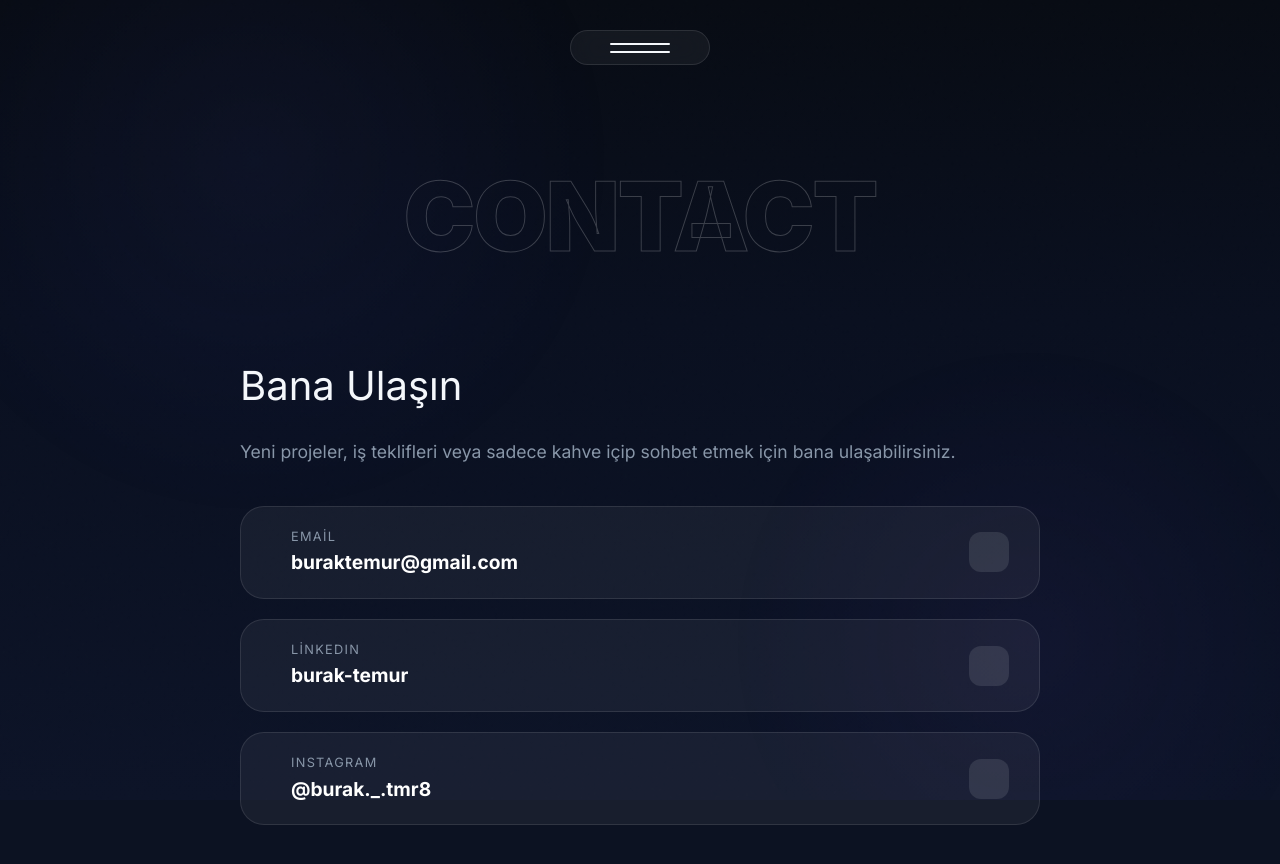
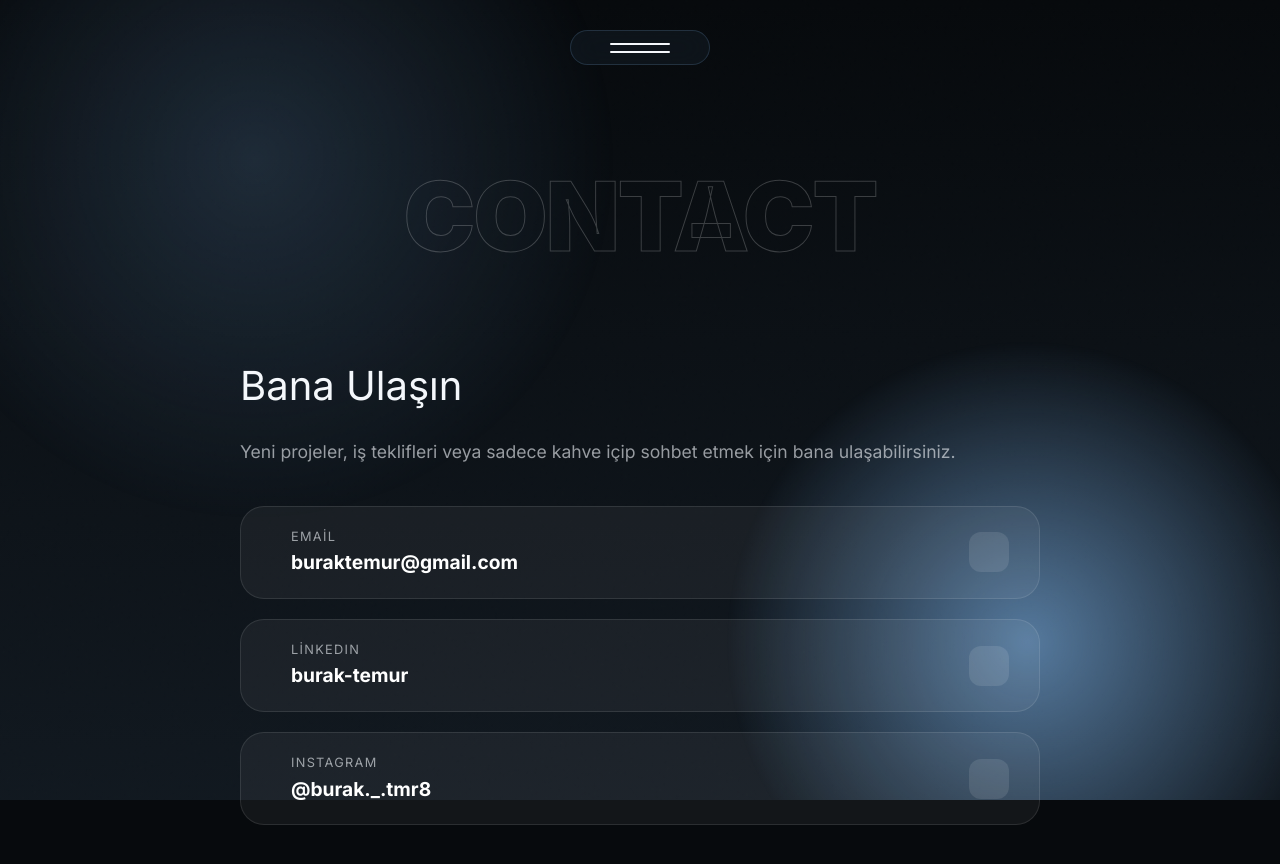
Before and after one commit to buraaks/vue-portfolio, a Vue app: page /#/contact in a window 1280 px wide. Shown: the top 864 px of the page. Built offline with nearby package versions, Linux system fonts and the light colour scheme; some icons are missing.

Commit message:
COLLOOORRRR

```diff
--- a/src/App.vue
+++ b/src/App.vue
@@ -1,11 +1,25 @@
 <script setup>
-import { ref } from 'vue'
+import { ref, onMounted } from 'vue'
 import { RouterView } from 'vue-router'
 import AuroraBg from './components/layout/AuroraBg.vue'
 import MainNavbar from './components/layout/MainNavbar.vue'
 import OverlayMenu from './components/navigation/OverlayMenu.vue'
 
 const menuOpen = ref(false)
+
+// Rastgele renk aralıkları (Şık duran tonlar)
+const colorSchemes = [
+  258, // Klasik Mor
+  210, // Modern Mavi
+  350, // Zarif Kırmızı/Gül
+  160, // Ferah Yeşil
+  30,  // Sıcak Turuncu/Altın
+]
+
+onMounted(() => {
+  const randomHue = colorSchemes[Math.floor(Math.random() * colorSchemes.length)]
+  document.documentElement.style.setProperty('--accent-hue', randomHue)
+})
 
 const toggleMenu = () => {
   menuOpen.value = !menuOpen.value
--- a/src/assets/main.css
+++ b/src/assets/main.css
@@ -1,12 +1,23 @@
 @import './base.css';
 
 :root {
-  --bg-color: #0c1222;
+  /* Rastgelelik için HSL formatına geçtik */
+  --accent-hue: 258; /* JavaScript tarafından rastgele atanacak varsayılan değer (mor) */
+  --accent-color: hsl(var(--accent-hue), 55%, 65%);
+
+  /* Arka plan: Ana rengin %94 siyahla karışımı */
+  --bg-color: color-mix(in srgb, var(--accent-color), black 94%);
   --text-color: #f4f7fb;
-  --accent-color: #6366f1;
-  --text-muted: #8896a8;
-  --glass-bg: rgba(255, 255, 255, 0.05);
-  --glass-border: rgba(255, 255, 255, 0.1);
+
+  /* Otomatik türetilen tonlar */
+  --accent-light: color-mix(in srgb, var(--accent-color), white 30%);
+  --accent-dark: color-mix(in srgb, var(--accent-color), black 30%);
+  --accent-soft: color-mix(in srgb, var(--accent-color), transparent 80%);
+  --accent-glow: color-mix(in srgb, var(--accent-color), transparent 30%);
+
+  --text-muted: color-mix(in srgb, var(--text-color), transparent 40%);
+  --glass-bg: color-mix(in srgb, var(--accent-color), transparent 94%);
+  --glass-border: color-mix(in srgb, var(--accent-color), transparent 80%);
   --transition: cubic-bezier(0.16, 1, 0.3, 1);
 }
 
--- a/src/components/layout/AuroraBg.vue
+++ b/src/components/layout/AuroraBg.vue
@@ -27,7 +27,7 @@ defineProps({
   position: fixed;
   inset: 0;
   z-index: -1;
-  background: #080c14;
+  background: var(--bg-color);
   overflow: hidden;
   pointer-events: none;
 }
@@ -36,7 +36,7 @@ defineProps({
 .base-gradient {
   position: absolute;
   inset: 0;
-  background: linear-gradient(to bottom, #080c14 0%, #0a1020 40%, #0d1428 100%);
+  background: linear-gradient(to bottom, var(--bg-color) 0%, color-mix(in srgb, var(--accent-color), black 90%) 40%, color-mix(in srgb, var(--accent-color), black 85%) 100%);
 }
 
 /* Ambient Glow - Continuous subtle movement */
@@ -44,8 +44,8 @@ defineProps({
   position: absolute;
   inset: 0;
   background:
-    radial-gradient(circle 600px at 20% 20%, rgba(99, 102, 241, 0.06) 0%, transparent 60%),
-    radial-gradient(circle 500px at 80% 80%, rgba(139, 92, 246, 0.05) 0%, transparent 60%);
+    radial-gradient(circle 600px at 20% 20%, var(--accent-soft) 0%, transparent 60%),
+    radial-gradient(circle 500px at 80% 80%, var(--accent-glow) 0%, transparent 60%);
   animation: ambient-drift 30s ease-in-out infinite alternate;
 }
 
@@ -53,7 +53,7 @@ defineProps({
 .menu-accent {
   position: absolute;
   inset: 0;
-  background: radial-gradient(circle 800px at 50% 50%, rgba(99, 102, 241, 0.1) 0%, transparent 50%);
+  background: radial-gradient(circle 800px at 50% 50%, var(--accent-glow) 0%, transparent 50%);
   pointer-events: none;
 }
 
--- a/src/components/layout/MainNavbar.vue
+++ b/src/components/layout/MainNavbar.vue
@@ -45,9 +45,9 @@ defineEmits(['toggle-menu'])
 }
 
 .main-bar:hover {
-  background: rgba(255, 255, 255, 0.08);
-  border-color: rgba(99, 102, 241, 0.5);
-  box-shadow: 0 0 20px rgba(99, 102, 241, 0.2);
+  background: color-mix(in srgb, var(--accent-color), transparent 92%);
+  border-color: var(--accent-glow);
+  box-shadow: 0 0 20px var(--accent-soft);
 }
 
 .nav-icon {
--- a/src/components/layout/SiteFooter.vue
+++ b/src/components/layout/SiteFooter.vue
@@ -13,7 +13,7 @@
   border-top: 1px solid var(--glass-border);
   color: var(--text-muted);
   font-size: 0.9rem;
-  background: rgba(12, 18, 50, 0.5);
+  background: color-mix(in srgb, var(--bg-color), transparent 50%);
   backdrop-filter: blur(10px);
 }
 
--- a/src/components/navigation/OverlayMenu.vue
+++ b/src/components/navigation/OverlayMenu.vue
@@ -130,7 +130,7 @@ defineEmits(['close'])
 }
 
 .grid-item-btn:hover {
-  background: rgba(255, 255, 255, 0.1);
+  background: color-mix(in srgb, var(--accent-color), transparent 90%);
   border-color: var(--accent-color);
   transform: scale(1.02);
   box-shadow: 0 10px 30px rgba(0, 0, 0, 0.3);
--- a/src/components/sections/AboutSection.vue
+++ b/src/components/sections/AboutSection.vue
@@ -75,7 +75,7 @@ const resetTitle = () => {
 .interactive-title:hover {
   color: var(--text-color);
   -webkit-text-stroke: 0px;
-  text-shadow: 0 0 30px rgba(99, 102, 241, 0.5);
+  text-shadow: 0 0 30px var(--accent-glow);
 }
 
 .bio-container {
--- a/src/components/sections/HeroSection.vue
+++ b/src/components/sections/HeroSection.vue
@@ -21,7 +21,7 @@ const scrollToAbout = () => {
 .hero {
   flex-direction: column;
   position: relative;
-  background: radial-gradient(circle at 50% 50%, rgba(99, 102, 241, 0.05) 0%, transparent 70%);
+  background: radial-gradient(circle at 50% 50%, var(--accent-soft) 0%, transparent 70%);
 }
 
 .hero-title {
@@ -33,7 +33,7 @@ const scrollToAbout = () => {
   background-clip: text;
   -webkit-background-clip: text;
   -webkit-text-fill-color: transparent;
-  filter: drop-shadow(0 10px 30px rgba(99, 102, 241, 0.2));
+  filter: drop-shadow(0 10px 30px var(--accent-soft));
   animation: fadeInUp 1.2s var(--transition) forwards;
 }
 
--- a/src/views/ContactView.vue
+++ b/src/views/ContactView.vue
@@ -112,7 +112,7 @@ const copy = (text) => {
 .interactive-title:hover {
   color: var(--text-color);
   -webkit-text-stroke: 0px;
-  text-shadow: 0 0 40px rgba(99, 102, 241, 0.4);
+  text-shadow: 0 0 40px var(--accent-glow);
 }
 
 .contact-wrapper {
--- a/src/views/ProjectsView.vue
+++ b/src/views/ProjectsView.vue
@@ -134,7 +134,7 @@ onMounted(fetchRepos)
 .interactive-title:hover {
   color: var(--text-color);
   -webkit-text-stroke: 0px;
-  text-shadow: 0 0 40px rgba(99, 102, 241, 0.4);
+  text-shadow: 0 0 40px var(--accent-glow);
 }
 
 .projects-grid {
--- a/src/views/SkillsView.vue
+++ b/src/views/SkillsView.vue
@@ -117,7 +117,7 @@ const resetTitle = () => {
 .interactive-title:hover {
   color: var(--text-color);
   -webkit-text-stroke: 0px;
-  text-shadow: 0 0 40px rgba(99, 102, 241, 0.4);
+  text-shadow: 0 0 40px var(--accent-glow);
 }
 
 .skills-grid {
@@ -155,7 +155,7 @@ const resetTitle = () => {
 .icon-box {
   width: 50px;
   height: 50px;
-  background: rgba(99, 102, 241, 0.1);
+  background: var(--accent-soft);
   border-radius: 12px;
   display: flex;
   align-items: center;
@@ -217,7 +217,7 @@ const resetTitle = () => {
 }
 
 .learning-card {
-  background: linear-gradient(90deg, rgba(99, 102, 241, 0.1), rgba(168, 85, 247, 0.1));
+  background: linear-gradient(90deg, var(--accent-soft), transparent);
   border: 1px solid rgba(255, 255, 255, 0.05);
   border-radius: 24px;
   padding: 30px;
```
